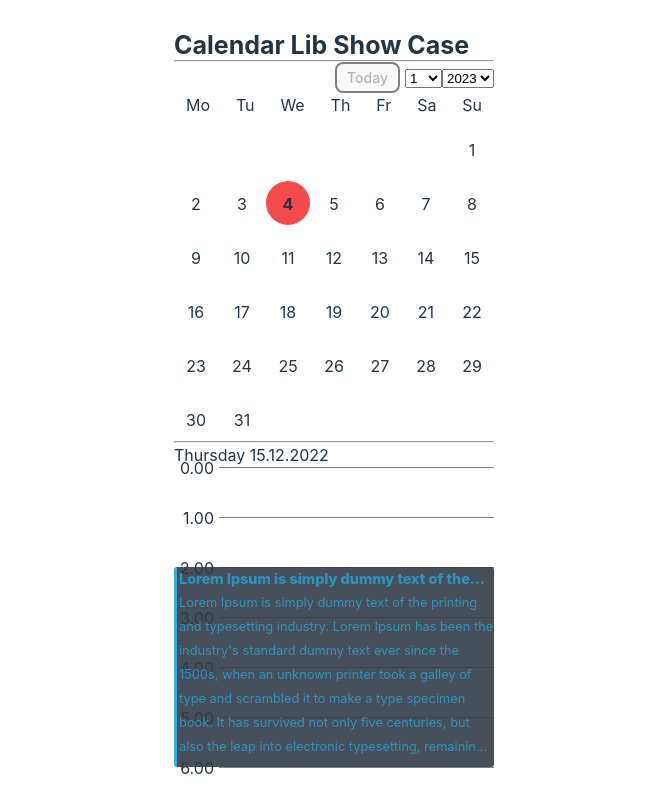
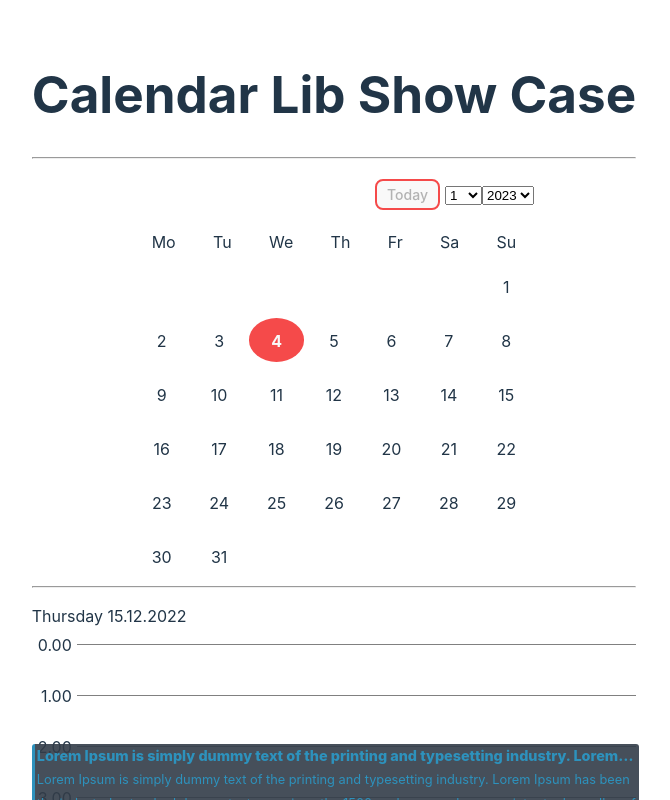
Before and after one commit to LeTranAnhVu/calender-lib, a React (Vite) app: page / in a window 1280 px wide. Shown: the top 800 px of the page, without its empty margins (306-976 px from the left). Built offline with nearby package versions, Linux system fonts and the light colour scheme.

Commit message:
Add themeProvider for styled-components

```diff
--- a/src/layout/components/CalendarDay/CurrentHourHighlight.tsx
+++ b/src/layout/components/CalendarDay/CurrentHourHighlight.tsx
@@ -28,7 +28,7 @@ const HighLight = styled.div<HightLightProp>`
   width: 100%;
   z-index: 100;
   height: 1px;
-  background: #f54a4a;
+  background: ${(props) => props.theme.red};
 `
 
 const Time = styled.span`
@@ -37,7 +37,7 @@ const Time = styled.span`
   top: -50%;
   left: 50%;
   transform: translate(-50%, -50%);
-  background: #242424;
+  background: ${(props) => props.theme.background};
   padding: 0 2px;
 `
 
--- a/src/layout/components/CalendarDay/TimeFrameOverlay.tsx
+++ b/src/layout/components/CalendarDay/TimeFrameOverlay.tsx
@@ -40,7 +40,7 @@ type WrapperProps = {
 
 const Wrapper = styled.div<WrapperProps>`
   &::before {
-    background-color: ${(props) => props.bgColor || '#323c49'};
+    background-color: ${(props) => props.bgColor || props.theme.bluePrimaryDarker};
     content: '';
     width: 100%;
     height: 100%;
@@ -53,10 +53,11 @@ const Wrapper = styled.div<WrapperProps>`
   height: ${(props) => props.height}px;
   z-index: 1;
   width: 100%;
-  border-left: solid 3px ${(props) => props.bgColor || '#34aadd'};
+  border-left: solid 3px ${(props) => props.bgColor || props.theme.bluePrimary};
   border-radius: 3px;
   overflow: hidden;
 `
+
 type TitleProps = {
   color?: string
 }
@@ -76,8 +77,9 @@ const Title = styled.div<TitleProps>`
 
   font-size: 0.9em;
   font-weight: 800;
-  color: ${(props) => props.color || '#2d92bd'};
+  color: ${(props) => props.color || props.theme.bluePrimary};
 `
+
 type ContentProp = {
   numberOfLines: number
   color?: string
@@ -95,6 +97,6 @@ const Content = styled.div<ContentProp>`
   overflow: hidden;
 
   margin-left: 2px;
-  color: ${(props) => props.color || '#2d92bd'};
+  color: ${(props) => props.color || props.theme.bluePrimary};
   font-size: 0.8em;
 `
--- a/src/layout/components/CalendarMonth/DayOfMonth.tsx
+++ b/src/layout/components/CalendarMonth/DayOfMonth.tsx
@@ -1,4 +1,5 @@
 import styled from 'styled-components'
+
 type Props = {
   date: number
   isToday: boolean
@@ -21,12 +22,12 @@ type StyledDayOfMonthProps = {
 }
 
 const StyledDayOfMonth = styled.div<StyledDayOfMonthProps>`
-  ${({ isToday }) =>
-    isToday &&
+  ${(props) =>
+    props.isToday &&
     `
     font-weight: bolder;
-    background: #f54a4a;
-    color: $white;
+    background: ${props.theme.red};
+    color: ${props.theme.white};
   `}
 
   min-width: 44px;
@@ -38,8 +39,8 @@ const StyledDayOfMonth = styled.div<StyledDayOfMonthProps>`
 
   &:hover,
   &:active {
-    background: #f9f9f9;
-    color: #1a1a1a;
+    background: ${(props) => props.theme.white};
+    color: ${(props) => props.theme.black};
     font-weight: bolder;
   }
 `
--- a/src/showcase/App.tsx
+++ b/src/showcase/App.tsx
@@ -2,9 +2,11 @@ import './App.css'
 import CalendarMonthExample from '@/showcase/components/CalendarMonthExample'
 import CalendarDayExample from '@/showcase/components/CalendarDayExample'
 import TimeContextProvider from '@/layout/components/TimeContextProvider'
-
+import { ThemeProvider } from 'styled-components'
+import { defaultTheme } from '@/themes/default'
 function App() {
   return (
+    <ThemeProvider theme={defaultTheme}>
       <TimeContextProvider>
         <div className="App">
           <div>
@@ -16,6 +18,7 @@ function App() {
           <CalendarDayExample />
         </div>
       </TimeContextProvider>
+    </ThemeProvider>
   )
 }
 
--- a/src/showcase/components/CalendarMonthExample.scss
+++ /dev/null
@@ -1,18 +0,0 @@
-.calendar-month-example {
-  width: 100%;
-  max-width: 400px;
-  margin: auto;
-  h2 {
-    text-align: right;
-  }
-
-  button {
-    font-size: 14px;
-    margin-right: 5px;
-    padding: 5px 10px;
-    border: 2px solid $primary;
-    &:disabled {
-      border: 2px solid $disabled;
-    }
-  }
-}
--- a/src/showcase/components/CalendarMonthExample.tsx
+++ b/src/showcase/components/CalendarMonthExample.tsx
@@ -1,6 +1,6 @@
 import { useState } from 'react'
 import Calendar from '@/layout/components/CalendarMonth/CalendarMonth'
-import './CalendarMonthExample.scss'
+import styled from 'styled-components'
 
 const months = [1, 2, 3, 4, 5, 6, 7, 8, 9, 10, 11, 12]
 const years = [2019, 2020, 2021, 2022, 2023, 2024]
@@ -25,39 +25,62 @@ function CalendarMonthExample() {
   }
 
   return (
-    <div className="calendar-month-example">
-      <h2 className="h2">
-        <button
+    <MonthExample>
+      <Bar>
+        <Button
           onClick={setToday}
           disabled={today.getMonth() + 1 === month && today.getFullYear() === year}>
           Today
-        </button>
-        <select
+        </Button>
+        <Select
           name="month"
           id="month"
           value={month}
           onChange={({ target: { value } }) => changeMonth(value)}>
           {months.map((m) => (
-            <option key={m} value={m}>
+            <Option key={m} value={m}>
               {m}
-            </option>
+            </Option>
           ))}
-        </select>
-        <select
+        </Select>
+        <Select
           name="year"
           id="year"
           value={year}
           onChange={({ target: { value } }) => changeYear(value)}>
           {years.map((y) => (
-            <option key={y} value={y}>
+            <Option key={y} value={y}>
               {y}
-            </option>
+            </Option>
           ))}
-        </select>
-      </h2>
+        </Select>
+      </Bar>
       <Calendar month={month} year={year} />
-    </div>
+    </MonthExample>
   )
 }
 
 export default CalendarMonthExample
+
+const MonthExample = styled.div`
+  width: 100%;
+  max-width: 400px;
+  margin: auto;
+`
+
+const Bar = styled.h2`
+  text-align: right;
+`
+
+const Button = styled.button`
+  font-size: 14px;
+  margin-right: 5px;
+  padding: 5px 10px;
+  border: 2px solid ${(props) => props.theme.primary};
+  &:disabled {
+    border: 2px solid ${(props) => props.theme.disabled};
+  }
+`
+
+const Select = styled.select``
+const Option = styled.option``
--- /dev/null
+++ b/src/themes/default.ts
@@ -0,0 +1,13 @@
+import { DefaultTheme } from 'styled-components'
+
+export const defaultTheme: DefaultTheme = {
+  white: '#f9f9f9',
+  black: '#1a1a1a',
+  grey: 'grey',
+  red: '#f54a4a',
+  bluePrimary: '#2d92bd',
+  bluePrimaryDarker: '#323c49',
+  primary: '#f54a4a',
+  disabled: '$grey',
+  background: '#242424'
+}
```
Also changed, not shown: src/layout/styled.d.ts (added, +16 -0 lines). Lines whose indentation alone changed are shown as unchanged.
